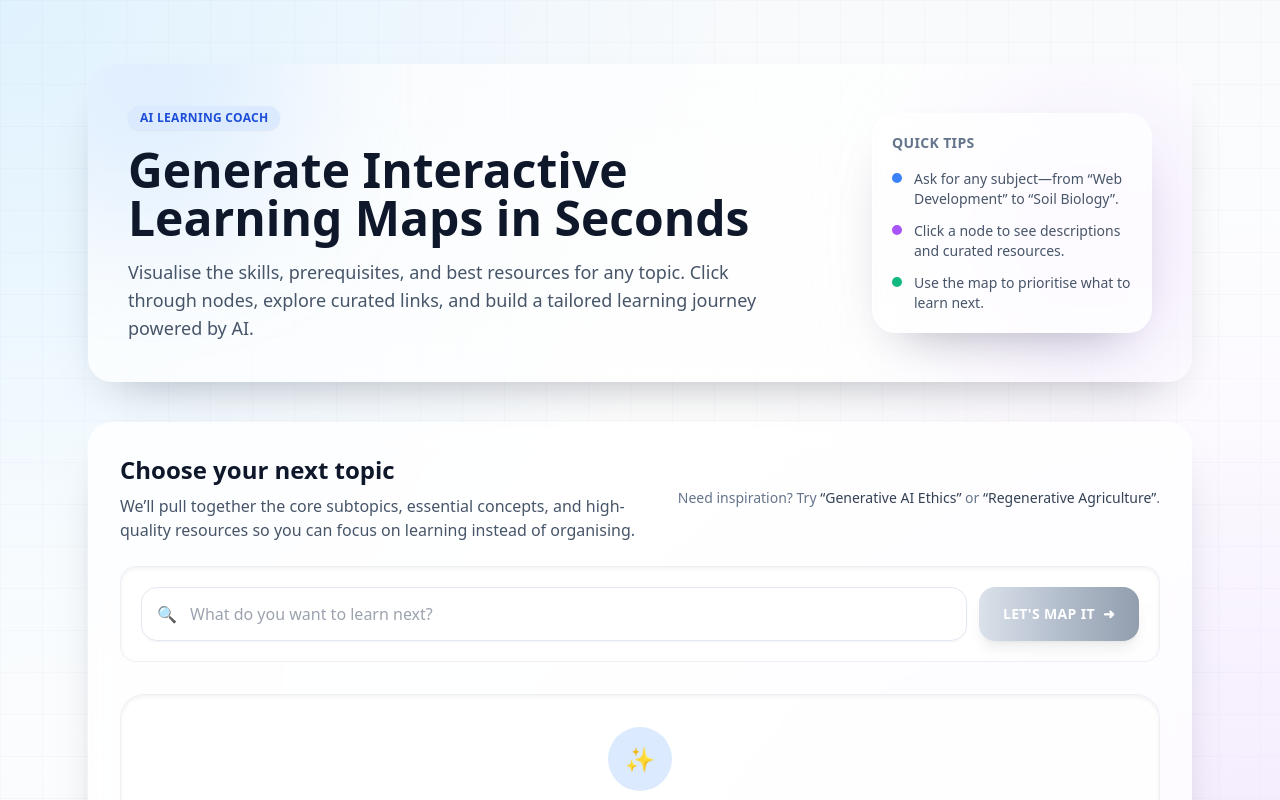
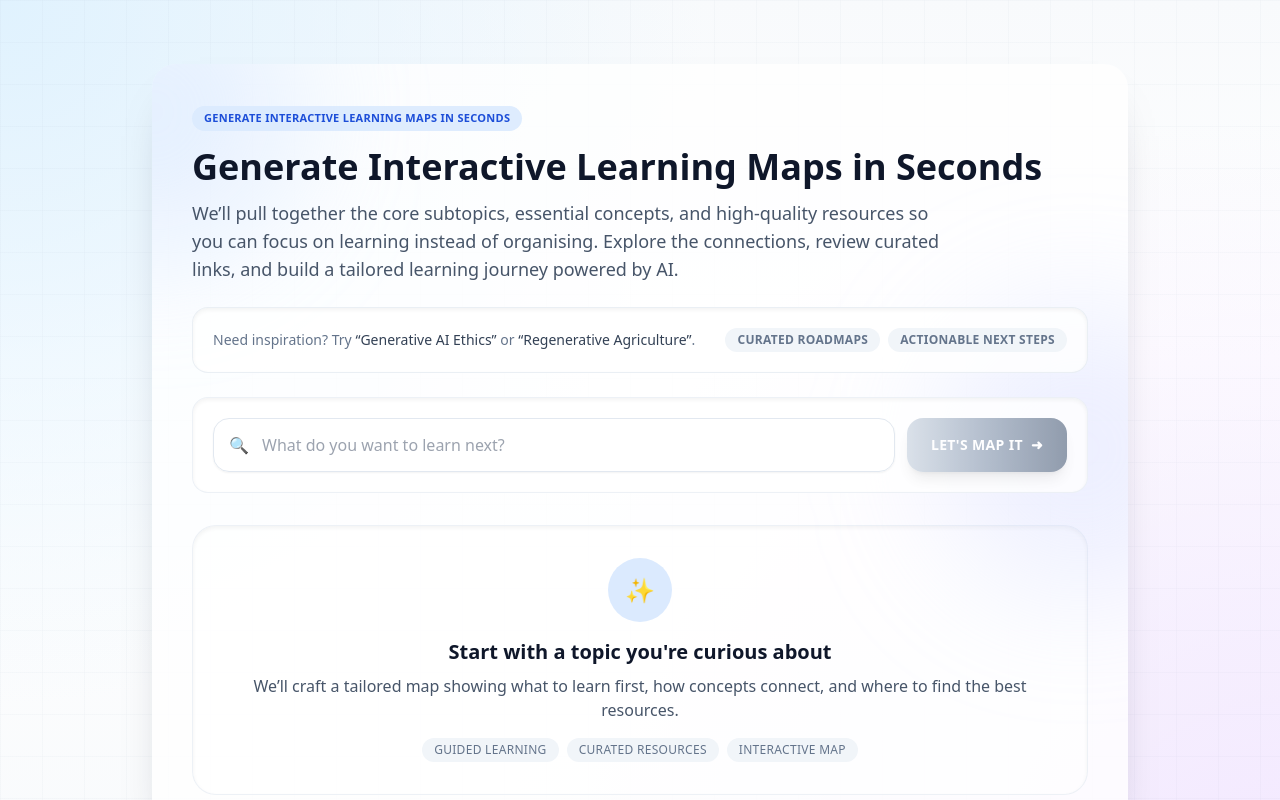
Before and after one commit to sahelii/learning-map-generator, a Next.js app in the folder frontend/: page / in a window 1280 px wide. Shown: the top 800 px of the page. Built offline with nearby package versions, Linux system fonts and the light colour scheme.

Commit message:
updated ui

```diff
--- a/frontend/app/page.tsx
+++ b/frontend/app/page.tsx
@@ -75,60 +75,25 @@ export default function Home() {
         aria-hidden="true"
         className="pointer-events-none absolute inset-0 bg-grid opacity-60"
       />
-      <div className="relative z-10 mx-auto flex max-w-6xl flex-col gap-10 px-4 py-12 md:py-16 lg:px-6">
-        <header className="card-shadow relative overflow-hidden rounded-3xl bg-white/70 px-6 py-10 text-center sm:px-10 md:text-left">
-          <div className="absolute -left-20 -top-32 h-72 w-72 rounded-full bg-blue-200/40 blur-3xl" />
-          <div className="absolute -right-10 bottom-0 h-72 w-72 rounded-full bg-purple-200/40 blur-3xl" />
-          <div className="relative z-10 grid gap-6 md:grid-cols-[minmax(0,1fr),minmax(0,280px)] md:items-center">
-            <div>
-              <p className="inline-flex items-center rounded-full bg-blue-100 px-3 py-1 text-xs font-semibold uppercase tracking-wide text-blue-700 shadow-sm">
-                AI Learning Coach
-              </p>
-              <h1 className="mt-4 text-4xl font-bold leading-tight text-slate-900 sm:text-5xl">
+      <div className="relative z-10 mx-auto flex max-w-5xl flex-col gap-10 px-4 py-12 md:py-16 lg:px-6">
+        <section className="card-shadow relative overflow-hidden rounded-3xl bg-white/80 px-6 py-10 sm:px-10">
+          <div className="absolute -left-36 -top-24 h-72 w-72 rounded-full bg-blue-200/35 blur-3xl" />
+          <div className="absolute -right-24 top-1/2 h-72 w-72 -translate-y-1/2 rounded-full bg-indigo-200/30 blur-3xl" />
+          <div className="relative z-10">
+            <span className="inline-flex items-center rounded-full bg-blue-100/90 px-3 py-1 text-[11px] font-semibold uppercase tracking-wide text-blue-700">
+              Generate Interactive Learning Maps in Seconds
+            </span>
+            <h1 className="mt-4 text-3xl font-bold leading-tight text-slate-900 sm:text-4xl">
             Generate Interactive Learning Maps in Seconds
             </h1>
-              <p className="mt-4 max-w-2xl text-lg text-slate-600 md:pr-6">
-                Visualise the skills, prerequisites, and best resources for any
-                topic. Click through nodes, explore curated links, and build a
-                tailored learning journey powered by AI.
-              </p>
-            </div>
-            <div className="glass-panel card-shadow rounded-3xl p-5 text-left">
-              <h2 className="text-sm font-semibold uppercase tracking-wide text-slate-500">
-                Quick Tips
-              </h2>
-              <ul className="mt-4 space-y-3 text-sm text-slate-600">
-                <li className="flex items-start gap-3">
-                  <span className="mt-1 inline-flex h-2.5 w-2.5 shrink-0 rounded-full bg-blue-500" />
-                  Ask for any subject&mdash;from “Web Development” to “Soil
-                  Biology”.
-                </li>
-                <li className="flex items-start gap-3">
-                  <span className="mt-1 inline-flex h-2.5 w-2.5 shrink-0 rounded-full bg-purple-500" />
-                  Click a node to see descriptions and curated resources.
-                </li>
-                <li className="flex items-start gap-3">
-                  <span className="mt-1 inline-flex h-2.5 w-2.5 shrink-0 rounded-full bg-emerald-500" />
-                  Use the map to prioritise what to learn next.
-                </li>
-              </ul>
-            </div>
-          </div>
-        </header>
-
-        <section className="glass-panel card-shadow rounded-3xl p-6 sm:p-8">
-          <div className="flex flex-col gap-8 md:flex-row md:items-center md:justify-between">
-            <div>
-              <h2 className="text-xl font-semibold text-slate-900 sm:text-2xl">
-                Choose your next topic
-              </h2>
-              <p className="mt-2 max-w-2xl text-sm text-slate-600 sm:text-base">
+            <p className="mt-3 max-w-3xl text-base leading-relaxed text-slate-600 sm:text-lg">
               We’ll pull together the core subtopics, essential concepts, and
               high-quality resources so you can focus on learning instead of
-                organising.
+              organising. Explore the connections, review curated links, and
+              build a tailored learning journey powered by AI.
             </p>
-            </div>
-            <div className="shrink-0 text-sm text-slate-500">
+            <div className="mt-6 flex flex-col gap-4 rounded-2xl border border-slate-200/70 bg-white/80 p-5 shadow-inner sm:flex-row sm:items-center sm:justify-between">
+              <div className="text-sm text-slate-500">
                 Need inspiration? Try{' '}
                 <span className="font-medium text-slate-700">
                   “Generative AI Ethics”
@@ -139,9 +104,17 @@ export default function Home() {
                 </span>
                 .
               </div>
+              <div className="flex justify-center space-x-2 text-xs font-semibold uppercase tracking-wide text-slate-500">
+                <span className="rounded-full bg-slate-100 px-3 py-1">
+                  Curated roadmaps
+                </span>
+                <span className="rounded-full bg-slate-100 px-3 py-1">
+                  Actionable next steps
+                </span>
               </div>
-
-          <div className="mt-6 rounded-2xl border border-slate-200/60 bg-white/70 p-4 shadow-inner sm:p-5">
+            </div>
+          </div>
+          <div className="relative z-10 mt-6 rounded-2xl border border-slate-200/60 bg-white/80 p-4 shadow-inner sm:p-5">
             <TopicInput
               onGenerate={handleGenerateMap}
               isLoading={isLoading}
```
Lines whose indentation alone changed are shown as unchanged.
